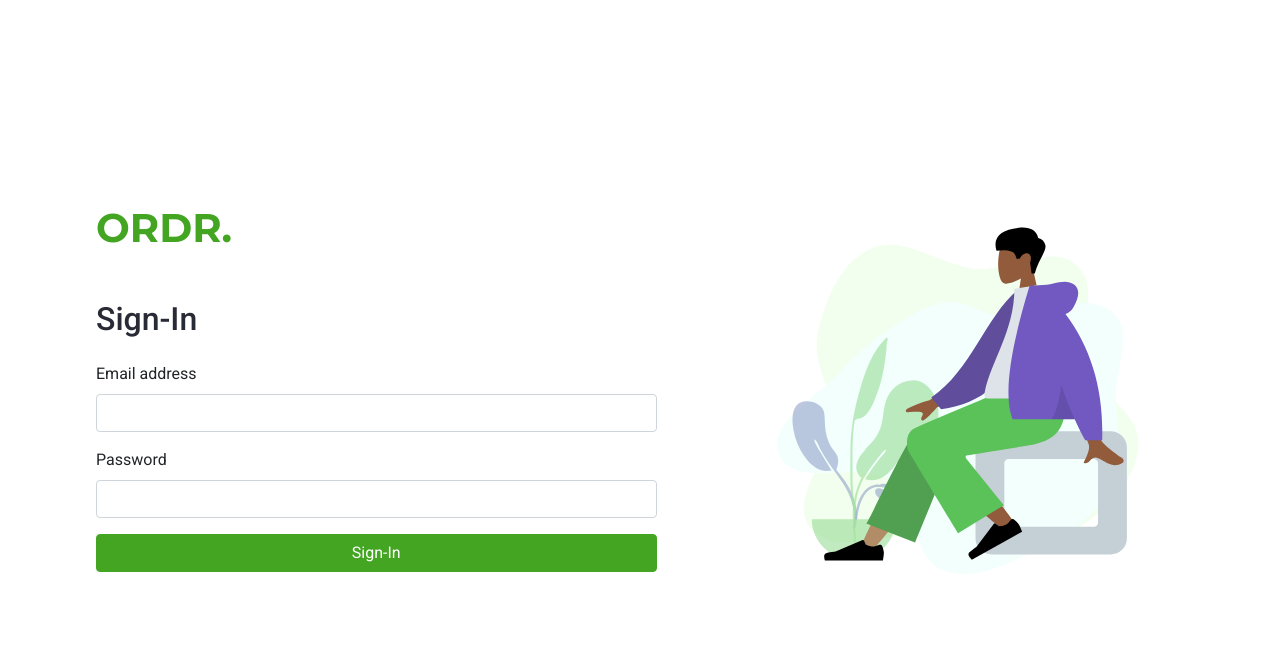
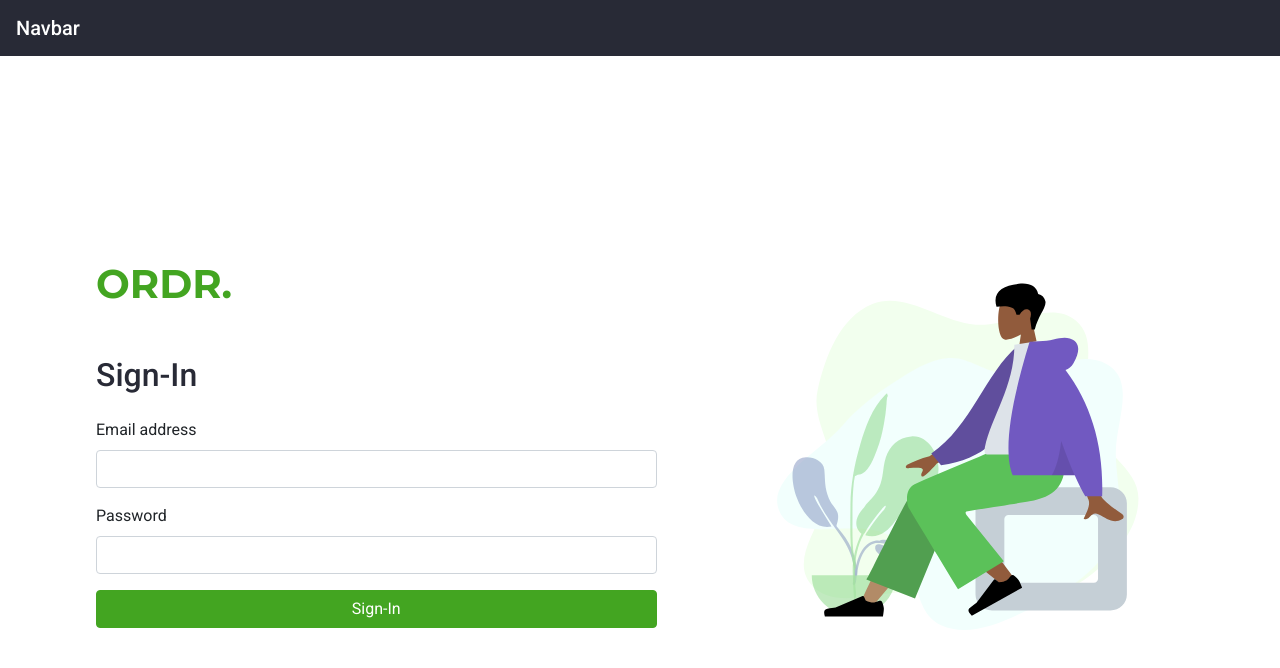
Before and after one commit to guiguat/ordr-electron, a React (Create React App) app: page /#/login in a window 1280 px wide. Shown: the top 668 px of the page. Built offline with nearby package versions, Linux system fonts and the light colour scheme; no server answers.

Commit message:
add navbar

```diff
--- a/src/routes/routes.tsx
+++ b/src/routes/routes.tsx
@@ -6,10 +6,16 @@ import Login from '../Pages/Login';
 import PrivateRoute from './PrivateRoute';
 import Home from '../Pages/Home';
 
+import "../custom.scss";
+
 const Routes: React.FC = () =>{
     const {currentUser} = useContext(AuthContext);
     console.log(currentUser);
     return (
+        <>
+            <nav className="navbar navbar-dark bg-dark">
+                <span className="navbar-brand mb-0 h1">Navbar</span>
+            </nav>
             <Router>
                 <Switch>
                     <PrivateRoute
@@ -22,6 +28,7 @@ const Routes: React.FC = () =>{
                     <Route path="/login" component={Login}/>
                 </Switch>
             </Router>
+        </>
     );
 }
 
```
Lines whose indentation alone changed are shown as unchanged.
